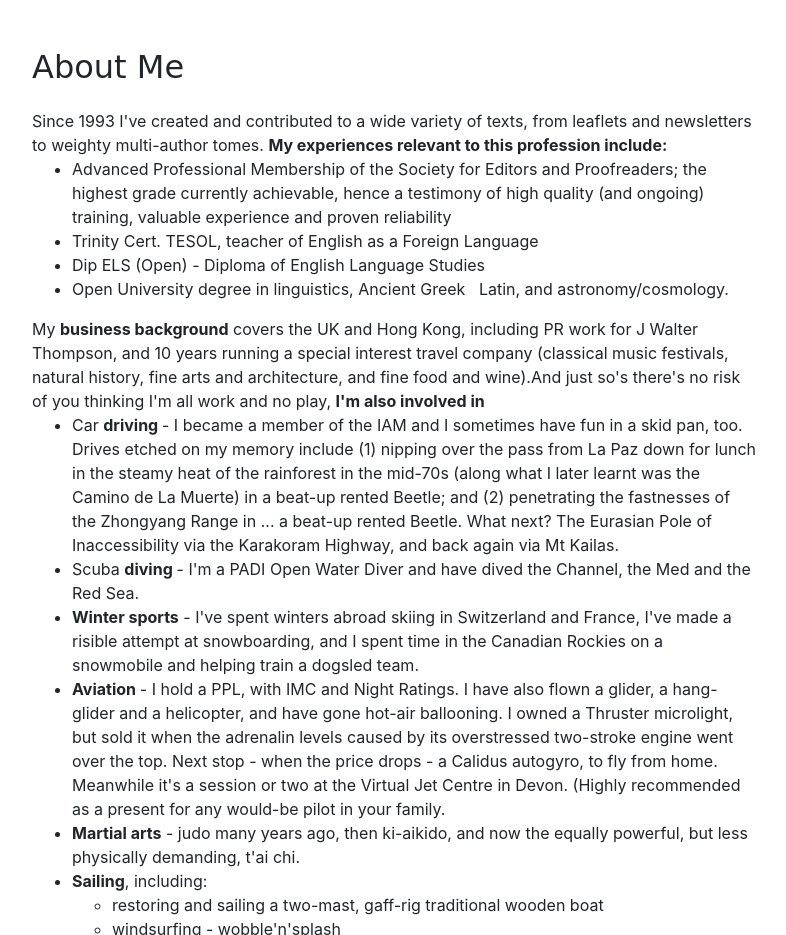
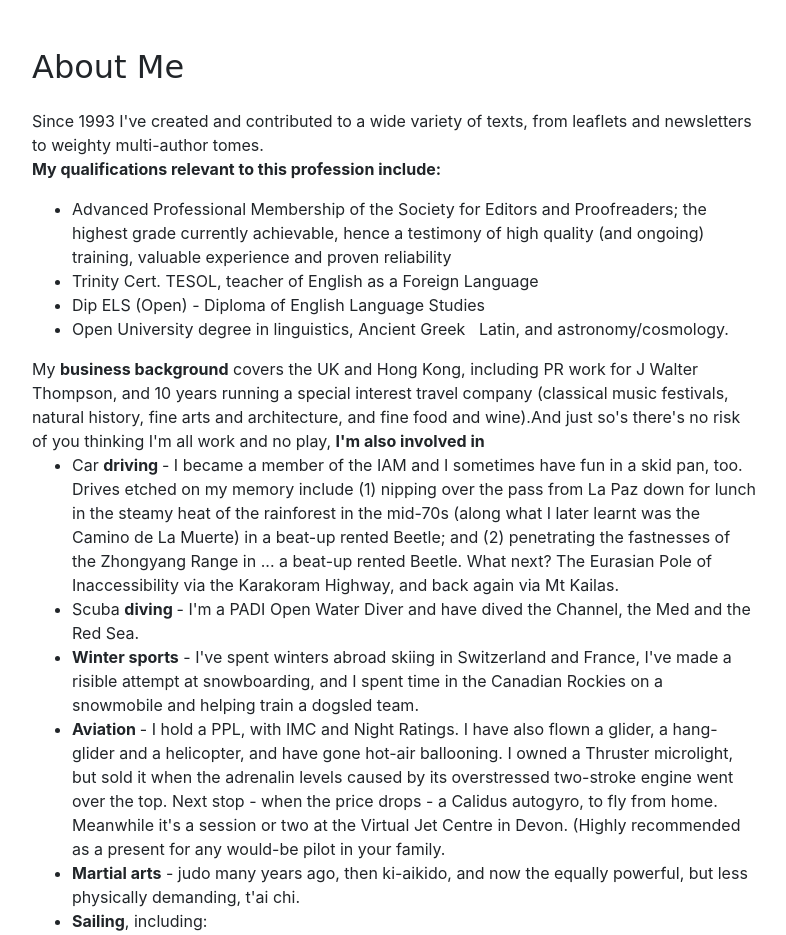
Before and after one commit to ikinone/wordsmith, a plain HTML site: page index.html in a window 1280 px wide. Shown: the part 6480-7415 px from the top of the page, without its empty margins (245-1031 px from the left). Drawn offline with nearby package versions, Linux system fonts and the light colour scheme; some packages are replaced by stand-ins of ours; a script that the page names is missing; a web font is replaced by a local one.

Commit message:
insert new line

```diff
--- a/index.html
+++ b/index.html
@@ -301,7 +301,7 @@
                 <div class="col">
                     <h2 class="fancy-font pb-3">About Me</h2>
                     Since 1993 I've created and contributed to a wide variety of texts, from leaflets and newsletters to weighty multi-author tomes.
-                    <b>My experiences relevant to this profession include:</b>
+                    <p><b>My qualifications relevant to this profession include:</b>
                     <ul>
                         <li>Advanced Professional Membership of the Society for Editors and Proofreaders; the highest grade currently achievable, hence a testimony of high quality (and ongoing) training, valuable experience and proven reliability</li>
                         <li>Trinity Cert. TESOL, teacher of English as a Foreign Language
```
